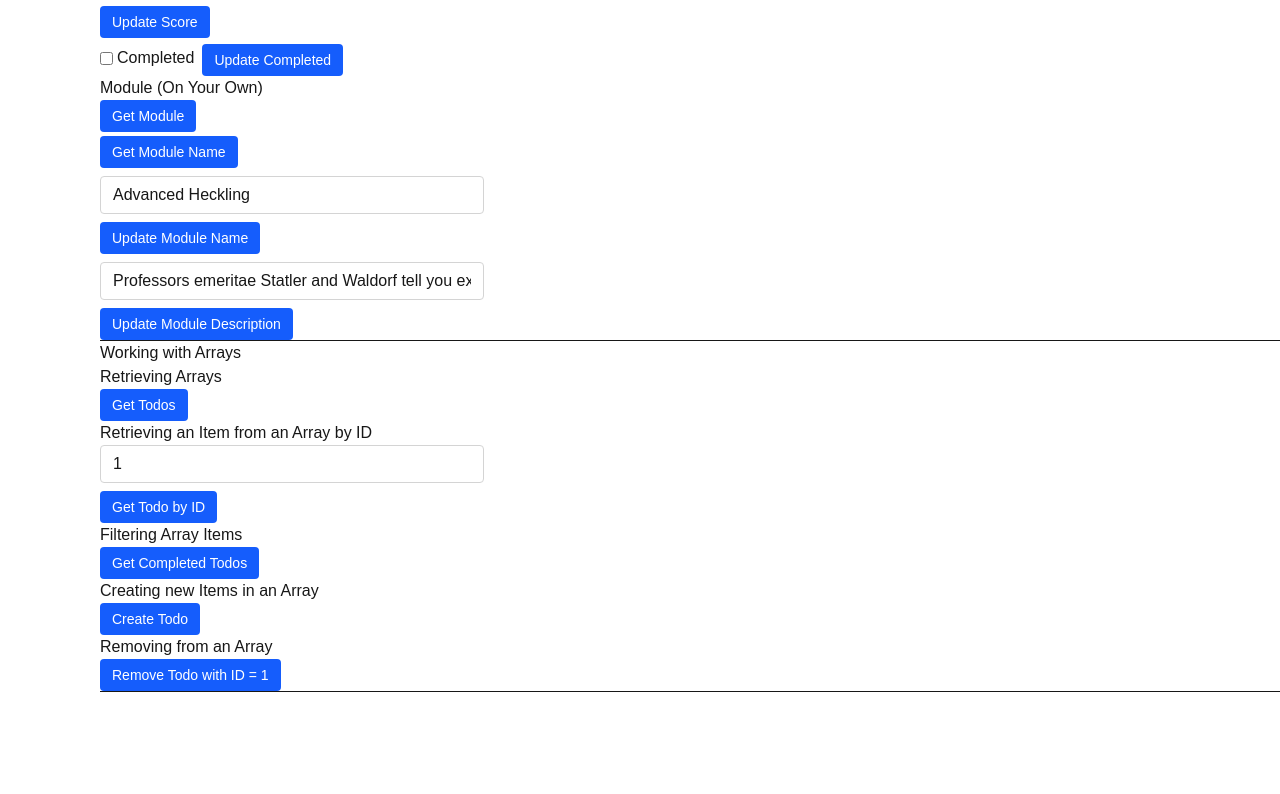
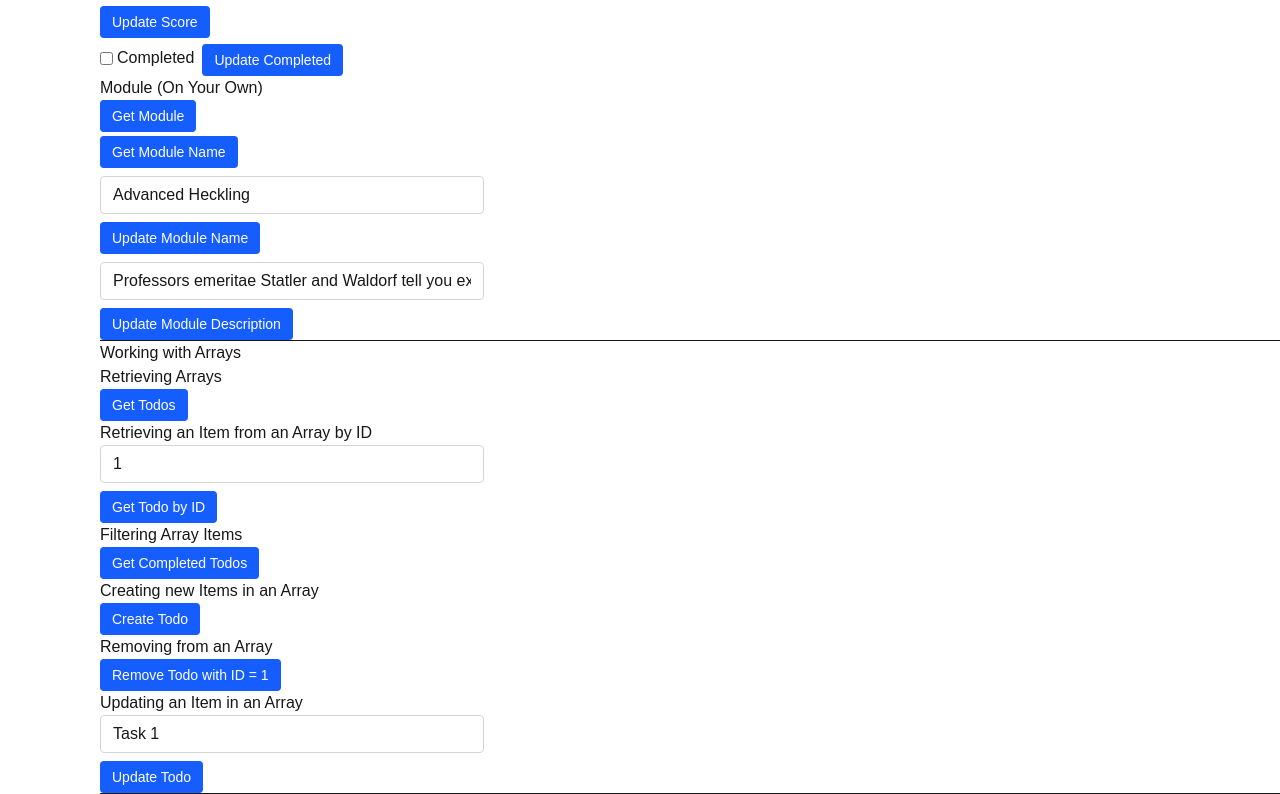
Before and after one commit to rileypk8/webdev-client, a Next.js app: page /labs/lab5 in a window 1280 px wide. Shown: the part 889-1683 px from the top of the page. Before the commit the page ends 1581 px from the top, so only its background shows below. Built offline with nearby package versions, Linux system fonts and the light colour scheme; no server answers.

Commit message:
a5: 5.2.4.6

```diff
--- a/app/labs/lab5/WorkingWithRemoteArrays.tsx
+++ b/app/labs/lab5/WorkingWithRemoteArrays.tsx
@@ -6,10 +6,11 @@ const HTTP_SERVER = process.env.NEXT_PUBLIC_HTTP_SERVER;
 
 type TodoForm = {
   id: string;
+  title: string;
 };
 
 export default function WorkingWithRemoteArrays() {
-  const [todo, setTodo] = useState<TodoForm>({ id: "1" });
+  const [todo, setTodo] = useState<TodoForm>({ id: "1", title: "Task 1" });
   const API = `${HTTP_SERVER}/lab5/todos`;
   const input = "mb-2 block w-full max-w-sm rounded border border-neutral-300 px-3 py-1.5";
   const link = "inline-block rounded bg-blue-600 px-3 py-1.5 text-sm text-white";
@@ -42,6 +43,20 @@ export default function WorkingWithRemoteArrays() {
       <a id="wd-remove-todo" className={link} href={`${API}/${todo.id}/delete`}>
         Remove Todo with ID = {todo.id}
       </a>
+      <h4>Updating an Item in an Array</h4>
+      <input
+        id="wd-todo-title"
+        className={input}
+        value={todo.title}
+        onChange={(e) => setTodo({ ...todo, title: e.target.value })}
+      />
+      <a
+        id="wd-update-todo-title"
+        className={link}
+        href={`${API}/${todo.id}/title/${encodeURIComponent(todo.title)}`}
+      >
+        Update Todo
+      </a>
       <hr />
     </div>
   );
```
